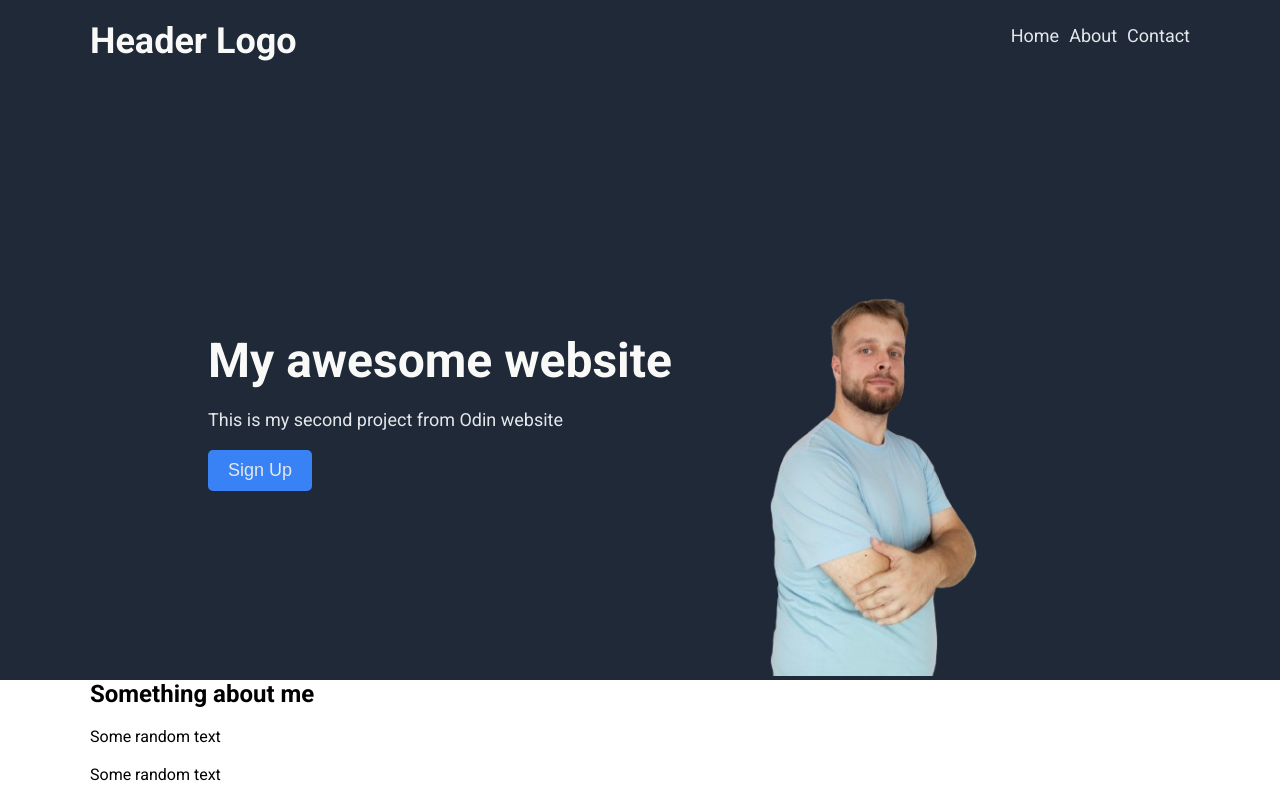
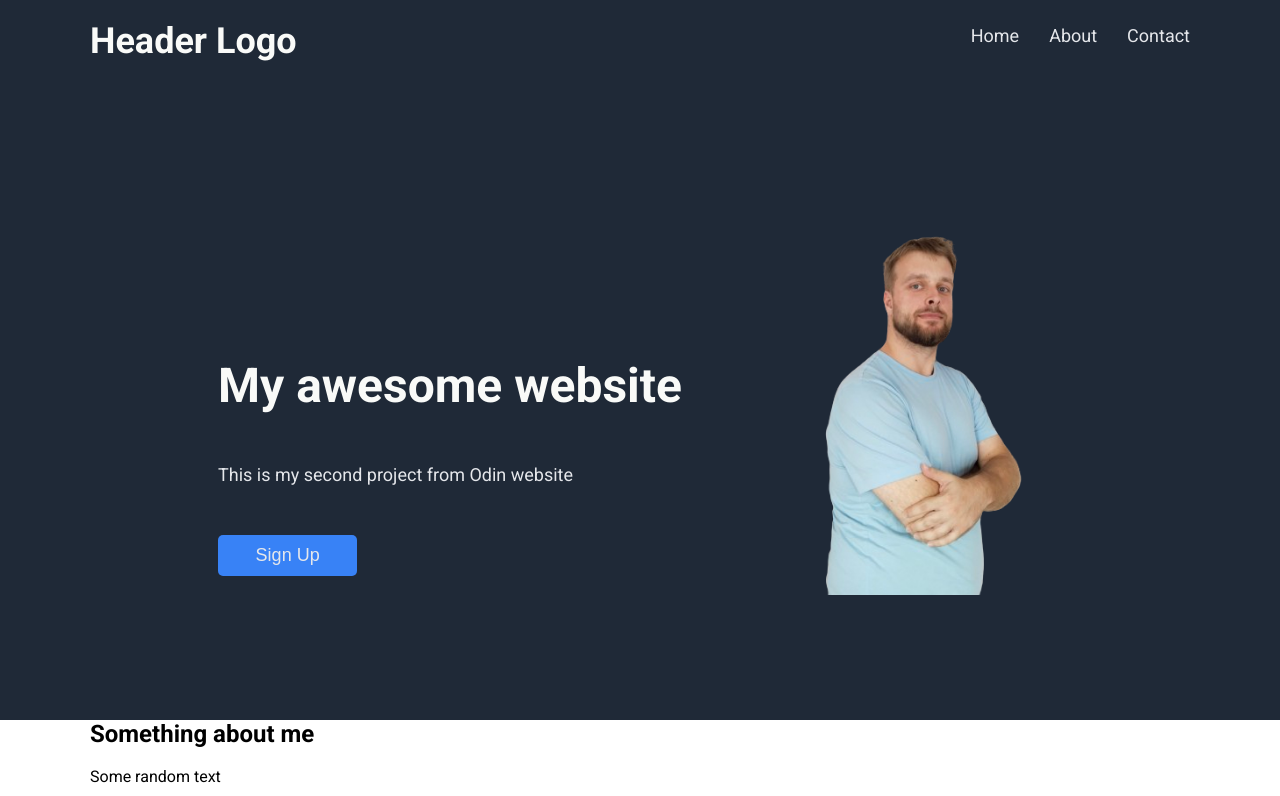
Before and after one commit to patrikkusnir1/odin-landing-page, a plain HTML site: page index.html in a window 1280 px wide. Shown: the top 796 px of the page. Drawn offline with Linux system fonts and the light colour scheme.

Commit message:
finisd hero section

```diff
--- a/index.html
+++ b/index.html
@@ -33,7 +33,7 @@
           <button class="sign-up">Sign Up</button>
         </div>
         <div class="right-side">
-          <img class="img-hero" src="author.png" alt="" width="400">
+          <img class="img-hero" src="author.png" alt="" width="380">
         </div>
       </div>
     </section>
--- a/style.css
+++ b/style.css
@@ -14,7 +14,7 @@ body {
 
 /* BASIC CSS STYLES */
 .wrapper {
-  height: 85vh;
+  height: 90vh;
   display: flex;
   flex-direction: column;
   justify-content: space-between;
@@ -35,7 +35,7 @@ ul {
 
 nav ul {
   display: flex;
-  gap: 10px;
+  gap: 30px;
 }
 
 li a {
@@ -68,11 +68,24 @@ li a {
 }
 
 .hero .container .left-side {
-  flex-grow: 2;
+  /* flex-grow: 2; */
+  display: flex;
+  flex-direction: column;
+  justify-content: space-between;
+  gap: 30px;
 }
 
 /* add hero photo positioning */
+.right-side {
+  display: flex;
+}
 
+.img-hero {
+  align-items: start;
+  bottom: 125px;
+  position: relative;
+  left: 50px;
+}
 
 
 .left-side .title {
@@ -94,6 +107,8 @@ li a {
   padding: 10px 20px;
   border-radius: 5px;
   cursor: pointer;
+  flex-grow: 0;
+  max-width: 30%;
 }
 
 
```
